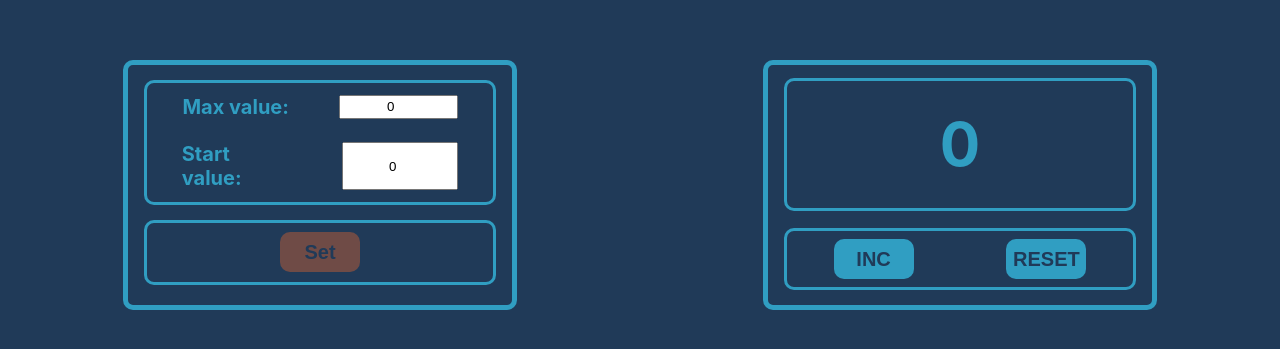
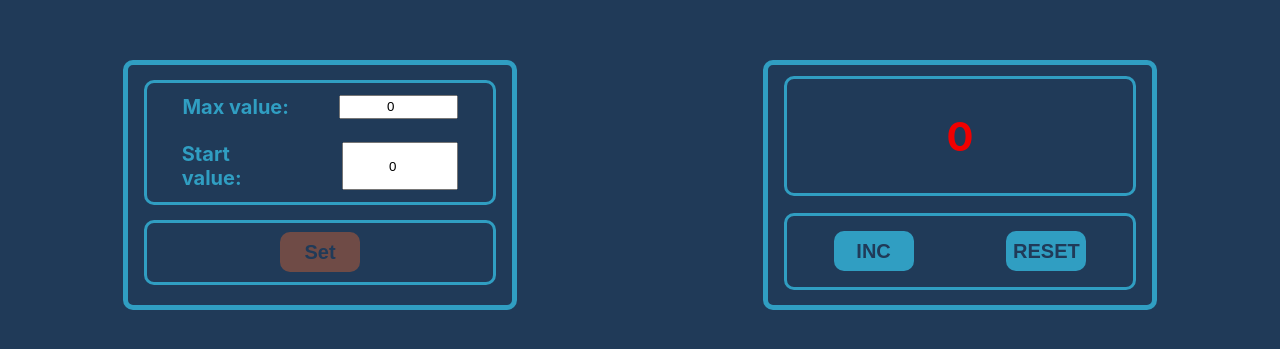
Before and after one commit to RomanAlxndrvch/Counter, a React (Create React App) app: page / in a window 1280 px wide. Shown: the part 215-564 px from the top of the page. Built offline with nearby package versions, Linux system fonts and the light colour scheme.

Commit message:
implement display font color changer,useEffects for CounterDisplay

```diff
--- a/src/App.tsx
+++ b/src/App.tsx
@@ -10,8 +10,8 @@ function App() {
     const [number, setNumber] = useState<number>(0)
     const [btnDisabled, setBtnDisabled] = useState<boolean>(false)
 
-    const [tempStartValue, setTempStartValue] = useState<number>(Math.pow(21, 12))
-    const [tempMaxValue, setTempMaxValue] = useState<number>(Math.pow(21, 12))
+    const [tempStartValue, setTempStartValue] = useState<number>(0)
+    const [tempMaxValue, setTempMaxValue] = useState<number>(0)
 
     useEffect(() => {
         setNumber(startValue)
@@ -34,18 +34,20 @@ function App() {
         <div className={classes.appContainer}>
             <CounterSetter MaxValue={maxValue}
                            StartValue={startValue}
-                           tempStartValue={tempStartValue}
-                           tempMaxValue={tempMaxValue}
                            setMaxValue={setMaxValue}
                            setStartValue={setStartValue}
+                           setTempMaxValue={setTempMaxValue}
                            setTempStartValue={setTempStartValue}
-                           setTempMaxValue={setTempMaxValue}/>
+                           setNumber={setNumber}/>
+
             <Counter
                 number={number}
                 numberInc={numberInc}
                 numberReset={numberReset}
                 maxNumber={maxValue}
                 startNumber={startValue}
+                tempStartValue={tempStartValue}
+                tempMaxValue={tempMaxValue}
                 btnDisabled={btnDisabled}
             />
         </div>
--- a/src/components/Counter/Counter.tsx
+++ b/src/components/Counter/Counter.tsx
@@ -1,6 +1,6 @@
 import React, {useState} from 'react';
 import classes from "../Counter/Counter.module.css";
-import CounterDisplay from "./CounterDisplay/CounterDisplay";
+import CounterDisplay, {TitleType} from "./CounterDisplay/CounterDisplay";
 import UniversalButton from "../UniverstalButton/UniversalButton";
 
 type CounterPropsType = {
@@ -9,20 +9,23 @@ type CounterPropsType = {
     numberReset: () => void
     maxNumber: number
     startNumber: number
+    tempStartValue: number
+    tempMaxValue: number
     btnDisabled: boolean
 }
 
 export function Counter(props: CounterPropsType) {
-
-
     return (
         <div className={classes.counter}>
             <div className={classes.displayContainer}>
                 <CounterDisplay title={props.number}
+                                number={props.number}
+                                disabled={props.btnDisabled}
                                 maxNumber={props.maxNumber}
-                                disabled={props.btnDisabled}
-                                number={props.number}
-                                startNumber={props.startNumber}/>
+                                startNumber={props.startNumber}
+                                tempStartNumber={props.tempStartValue}
+                                tempMaxNumber={props.tempMaxValue}/>
+
             </div>
             <div className={classes.btnContainer}>
                 <UniversalButton title={'INC'}
--- a/src/components/Counter/CounterDisplay/CounterDisplay.module.css
+++ b/src/components/Counter/CounterDisplay/CounterDisplay.module.css
@@ -7,7 +7,7 @@
     display: flex;
     align-items: center;
     justify-content: center;
-    font-size: 30px;
+    font-size: 20px;
 }
 
 .normal {
--- a/src/components/Counter/CounterDisplay/CounterDisplay.tsx
+++ b/src/components/Counter/CounterDisplay/CounterDisplay.tsx
@@ -1,23 +1,44 @@
 import React, {useEffect, useState} from "react";
 import classes from "./CounterDisplay.module.css";
 
-type TitleType = number | "enter values and press 'Set'"
+export type TitleType = number | string
 type DisplayPropsType = {
     title: TitleType
     maxNumber: number
     startNumber: number
     disabled: boolean
     number: number
+    tempStartNumber: number
+    tempMaxNumber: number
 }
 
 function CounterDisplay(props: DisplayPropsType) {
-    const textColor = props.disabled ? classes.max : classes.normal
+    //States
+    const [title, setTitle] = useState<TitleType>("")
 
-    const [title, setTitle] = useState<TitleType>(props.startNumber)
+    // Display font color changer
+    let textColor = classes.normal
+    if (props.maxNumber === props.number) {
+        textColor = classes.max
+    }
+    if (props.startNumber !== props.tempStartNumber || props.maxNumber !== props.tempMaxNumber) {
+        textColor = classes.normal
+    }
+
+    // Use effects
+    useEffect(() => {
+        setTitle("Enter values and press 'Set'")
+    }, [props.startNumber !== props.tempStartNumber ||
+    props.maxNumber !== props.tempMaxNumber])
+
+    useEffect(() => {
+        setTitle(props.number)
+    }, [props.maxNumber])
 
     useEffect(() => {
         setTitle(props.number)
     }, [props.number])
+
 
     return (
         <div className={`${classes.counterDisplay} ${textColor}`}>
--- a/src/components/CounterSetter/CounterSetter.tsx
+++ b/src/components/CounterSetter/CounterSetter.tsx
@@ -6,12 +6,11 @@ import {log} from "util";
 type CounterSetterProps = {
     StartValue: number
     MaxValue: number
-    tempStartValue: number
-    tempMaxValue: number
     setMaxValue: (e: number) => void
     setStartValue: (e: number) => void
     setTempStartValue: (e: number) => void
     setTempMaxValue: (e: number) => void
+    setNumber: (e: number) => void
 }
 
 export function CounterSetter(props: CounterSetterProps) {
@@ -38,7 +37,10 @@ export function CounterSetter(props: CounterSetterProps) {
     const btnHandler = () => {
         props.setMaxValue(localMaxValue)
         props.setStartValue(localStartValue)
+        props.setNumber(localStartValue)
     }
+
+    console.log()
 
     return (
         <div className={classes.counterSetter}>
```
